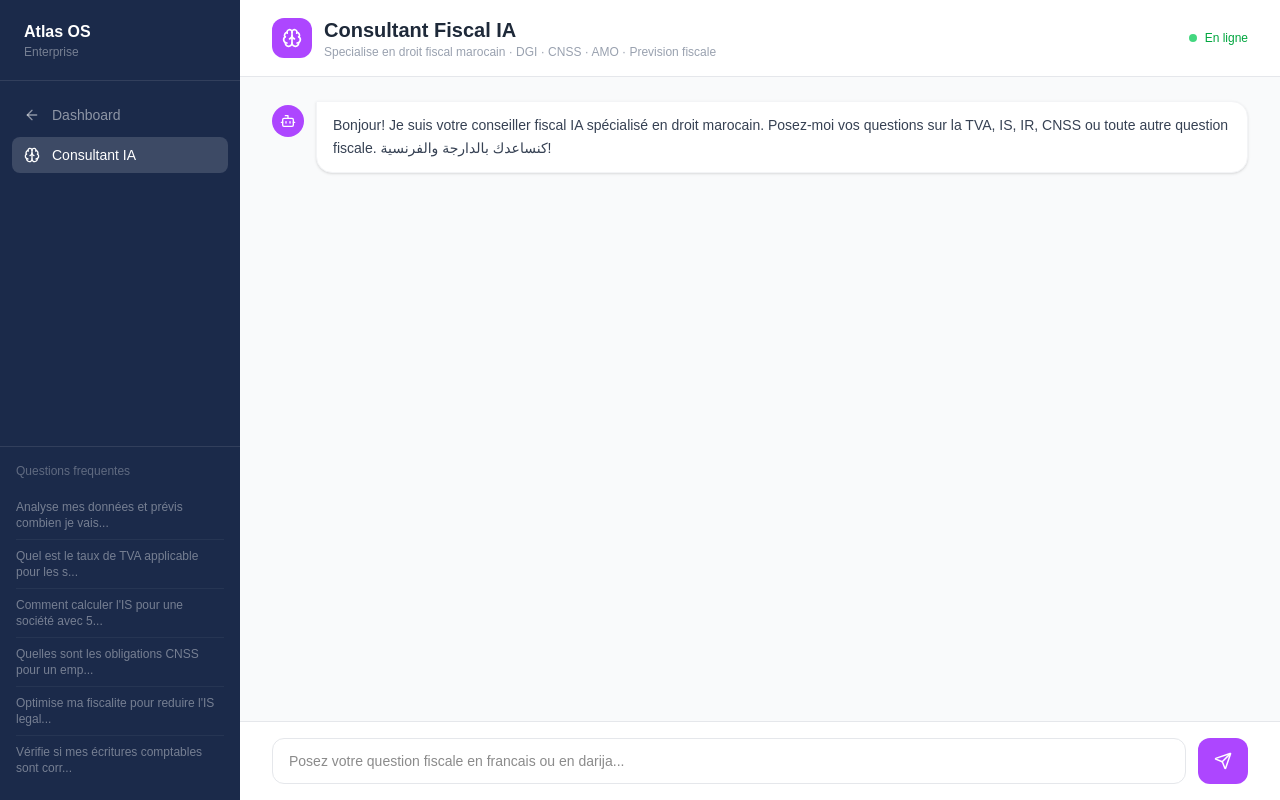
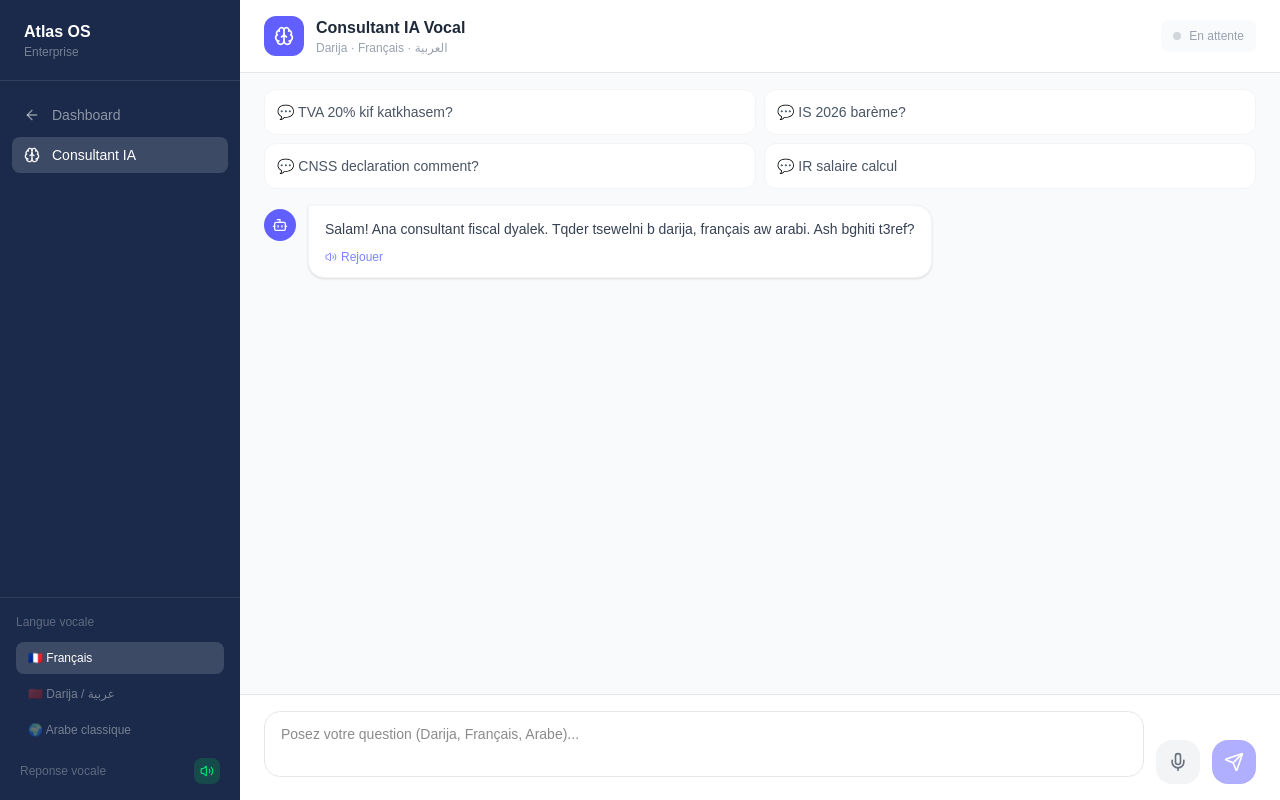
Before and after one commit to marwandevlo/atlas-os, a Next.js app: page /consultant in a window 1280 px wide. Built offline with nearby package versions, Linux system fonts and the light colour scheme.

Commit message:
add vocal consultant with speech recognition

```diff
--- a/app/consultant/page.tsx
+++ b/app/consultant/page.tsx
@@ -1,53 +1,110 @@
 'use client';
-import { useState } from 'react';
+import { useState, useRef, useEffect } from 'react';
 import { useRouter } from 'next/navigation';
-import { ArrowLeft, Brain, Send, User, Bot } from 'lucide-react';
-import ReactMarkdown from 'react-markdown';
+import { ArrowLeft, Brain, Send, Mic, MicOff, Volume2, VolumeX, Bot, User } from 'lucide-react';
 
-type Message = {
-  role: 'user' | 'assistant';
-  content: string;
-};
-
-const suggestions = [
-  'Analyse mes données et prévis combien je vais payer en TVA le mois prochain',
-  'Quel est le taux de TVA applicable pour les services informatiques?',
-  'Comment calculer l\'IS pour une société avec 500 000 MAD de bénéfice?',
-  'Quelles sont les obligations CNSS pour un employé à 8000 MAD?',
-  'Optimise ma fiscalite pour reduire l\'IS legalement',
-  'Vérifie si mes écritures comptables sont correctes',
-];
+type Message = { role: 'user' | 'assistant'; content: string };
 
 export default function ConsultantPage() {
   const router = useRouter();
-  const [messages, setMessages] = useState<Message[]>([
-    { role: 'assistant', content: 'Bonjour! Je suis votre conseiller fiscal IA spécialisé en droit marocain. Posez-moi vos questions sur la TVA, IS, IR, CNSS ou toute autre question fiscale. كنساعدك بالدارجة والفرنسية!' }
-  ]);
+  const [messages, setMessages] = useState<Message[]>([{
+    role: 'assistant',
+    content: 'Salam! Ana consultant fiscal dyalek. Tqder tsewelni b darija, français aw arabi. Ash bghiti t3ref?'
+  }]);
   const [input, setInput] = useState('');
   const [loading, setLoading] = useState(false);
+  const [isListening, setIsListening] = useState(false);
+  const [isSpeaking, setIsSpeaking] = useState(false);
+  const [voiceEnabled, setVoiceEnabled] = useState(true);
+  const [lang, setLang] = useState<'fr-FR' | 'ar-MA' | 'ar-SA'>('fr-FR');
+  const messagesEndRef = useRef<HTMLDivElement>(null);
+  const recognitionRef = useRef<any>(null);
+  const synthRef = useRef<SpeechSynthesisUtterance | null>(null);
+
+  useEffect(() => {
+    messagesEndRef.current?.scrollIntoView({ behavior: 'smooth' });
+  }, [messages]);
+
+  const speak = (text: string) => {
+    if (!voiceEnabled || typeof window === 'undefined') return;
+    window.speechSynthesis.cancel();
+    const clean = text.replace(/[*#_`]/g, '').substring(0, 500);
+    const utt = new SpeechSynthesisUtterance(clean);
+    utt.lang = lang;
+    utt.rate = 0.9;
+    utt.pitch = 1;
+    utt.onstart = () => setIsSpeaking(true);
+    utt.onend = () => setIsSpeaking(false);
+    synthRef.current = utt;
+    window.speechSynthesis.speak(utt);
+  };
+
+  const stopSpeaking = () => {
+    window.speechSynthesis.cancel();
+    setIsSpeaking(false);
+  };
+
+  const startListening = () => {
+    if (typeof window === 'undefined') return;
+    const SpeechRecognition = (window as any).SpeechRecognition || (window as any).webkitSpeechRecognition;
+    if (!SpeechRecognition) {
+      alert('Votre navigateur ne supporte pas la reconnaissance vocale. Utilisez Chrome.');
+      return;
+    }
+    const recognition = new SpeechRecognition();
+    recognition.lang = lang;
+    recognition.continuous = false;
+    recognition.interimResults = false;
+    recognition.onstart = () => setIsListening(true);
+    recognition.onresult = (event: any) => {
+      const transcript = event.results[0][0].transcript;
+      setInput(transcript);
+      setIsListening(false);
+    };
+    recognition.onerror = () => setIsListening(false);
+    recognition.onend = () => setIsListening(false);
+    recognitionRef.current = recognition;
+    recognition.start();
+  };
+
+  const stopListening = () => {
+    recognitionRef.current?.stop();
+    setIsListening(false);
+  };
 
   const sendMessage = async (text?: string) => {
-    const messageText = text || input;
-    if (!messageText.trim()) return;
-
-    const userMessage: Message = { role: 'user', content: messageText };
-    setMessages(prev => [...prev, userMessage]);
+    const msg = text || input;
+    if (!msg.trim() || loading) return;
+    const userMsg: Message = { role: 'user', content: msg };
+    setMessages(prev => [...prev, userMsg]);
     setInput('');
     setLoading(true);
 
     try {
-      const response = await fetch('/api/ai', {
+      const res = await fetch('/api/ai', {
         method: 'POST',
         headers: { 'Content-Type': 'application/json' },
-        body: JSON.stringify({ message: messageText, type: 'consultant' }),
+        body: JSON.stringify({
+          type: 'consultant',
+          message: `${msg}\n\nReponds dans la meme langue que la question. Si c'est en darija marocaine, reponds en darija. Si français, reponds en français. Si arabe, reponds en arabe. Sois concis (max 3 paragraphes).`
+        }),
       });
-      const data = await response.json();
-      setMessages(prev => [...prev, { role: 'assistant', content: data.response || 'Erreur de réponse' }]);
+      const data = await res.json();
+      const response = data.response;
+      setMessages(prev => [...prev, { role: 'assistant', content: response }]);
+      if (voiceEnabled) speak(response);
     } catch {
-      setMessages(prev => [...prev, { role: 'assistant', content: 'Erreur de connexion. Réessayez.' }]);
+      setMessages(prev => [...prev, { role: 'assistant', content: 'Erreur. Reessayez.' }]);
     }
     setLoading(false);
   };
+
+  const suggestions = [
+    'TVA 20% kif katkhasem?',
+    'IS 2026 barème?',
+    'CNSS declaration comment?',
+    'IR salaire calcul',
+  ];
 
   return (
     <div className="flex h-screen bg-gray-50">
@@ -64,84 +121,159 @@ export default function ConsultantPage() {
             <Brain size={16} /> Consultant IA
           </button>
         </nav>
-        <div className="px-4 py-4 border-t border-white/10">
-          <p className="text-white/30 text-xs mb-3">Questions frequentes</p>
-          {suggestions.map((s, i) => (
-            <button key={i} onClick={() => sendMessage(s)} className="w-full text-left text-white/40 hover:text-white/80 text-xs py-2 border-b border-white/5 last:border-0 transition-colors">
-              {s.substring(0, 45)}...
+
+        <div className="px-4 py-4 border-t border-white/10 space-y-3">
+          <p className="text-white/30 text-xs font-medium">Langue vocale</p>
+          <div className="space-y-1">
+            {[
+              { code: 'fr-FR', label: '🇫🇷 Français' },
+              { code: 'ar-MA', label: '🇲🇦 Darija / عربية' },
+              { code: 'ar-SA', label: '🌍 Arabe classique' },
+            ].map(l => (
+              <button key={l.code} onClick={() => setLang(l.code as any)}
+                className={`w-full text-left px-3 py-2 rounded-lg text-xs transition-all ${lang === l.code ? 'bg-white/15 text-white' : 'text-white/40 hover:text-white/70'}`}>
+                {l.label}
+              </button>
+            ))}
+          </div>
+
+          <div className="flex items-center justify-between px-1">
+            <span className="text-white/30 text-xs">Reponse vocale</span>
+            <button onClick={() => { setVoiceEnabled(!voiceEnabled); stopSpeaking(); }}
+              className={`p-1.5 rounded-lg transition-all ${voiceEnabled ? 'bg-green-500/20 text-green-400' : 'bg-white/5 text-white/30'}`}>
+              {voiceEnabled ? <Volume2 size={14} /> : <VolumeX size={14} />}
             </button>
-          ))}
+          </div>
         </div>
       </aside>
 
       <main className="flex-1 flex flex-col overflow-hidden">
-        <header className="bg-white border-b border-gray-200 px-8 py-4">
+        <header className="bg-white border-b border-gray-200 px-6 py-4 flex items-center justify-between shrink-0">
           <div className="flex items-center gap-3">
-            <div className="w-10 h-10 bg-purple-500 rounded-xl flex items-center justify-center">
+            <div className="w-10 h-10 bg-indigo-500 rounded-xl flex items-center justify-center">
               <Brain size={20} className="text-white" />
             </div>
             <div>
-              <h1 className="text-xl font-bold text-gray-800">Consultant Fiscal IA</h1>
-              <p className="text-xs text-gray-400">Specialise en droit fiscal marocain · DGI · CNSS · AMO · Prevision fiscale</p>
+              <h1 className="font-bold text-gray-800">Consultant IA Vocal</h1>
+              <p className="text-xs text-gray-400">Darija · Français · العربية</p>
             </div>
-            <div className="ml-auto flex items-center gap-2">
-              <div className="w-2 h-2 bg-green-500 rounded-full animate-pulse"></div>
-              <span className="text-xs text-green-600 font-medium">En ligne</span>
+          </div>
+          <div className="flex items-center gap-2">
+            {isSpeaking && (
+              <button onClick={stopSpeaking} className="flex items-center gap-2 px-3 py-2 bg-red-50 text-red-500 rounded-lg text-sm hover:bg-red-100">
+                <VolumeX size={16} /> Arreter
+              </button>
+            )}
+            <div className={`flex items-center gap-2 px-3 py-2 rounded-lg text-xs ${isSpeaking ? 'bg-green-50 text-green-600' : 'bg-gray-50 text-gray-400'}`}>
+              <div className={`w-2 h-2 rounded-full ${isSpeaking ? 'bg-green-500 animate-pulse' : 'bg-gray-300'}`}></div>
+              {isSpeaking ? 'En train de parler...' : 'En attente'}
             </div>
           </div>
         </header>
 
-        <div className="flex-1 overflow-y-auto px-8 py-6 space-y-4">
+        <div className="flex-1 overflow-y-auto px-6 py-4 space-y-4">
+          {messages.length === 1 && (
+            <div className="grid grid-cols-2 gap-2 mb-4">
+              {suggestions.map((s, i) => (
+                <button key={i} onClick={() => sendMessage(s)}
+                  className="text-left p-3 bg-white rounded-xl border border-gray-100 hover:border-indigo-200 hover:shadow-sm text-sm text-gray-600 transition-all">
+                  💬 {s}
+                </button>
+              ))}
+            </div>
+          )}
+
           {messages.map((m, i) => (
             <div key={i} className={`flex gap-3 ${m.role === 'user' ? 'justify-end' : 'justify-start'}`}>
               {m.role === 'assistant' && (
-                <div className="w-8 h-8 bg-purple-500 rounded-full flex items-center justify-center shrink-0 mt-1">
+                <div className="w-8 h-8 bg-indigo-500 rounded-full flex items-center justify-center shrink-0 mt-1">
                   <Bot size={16} className="text-white" />
                 </div>
               )}
-              <div className={`max-w-2xl px-4 py-3 rounded-2xl text-sm leading-relaxed prose prose-sm max-w-none ${
+              <div className={`max-w-2xl px-4 py-3 rounded-2xl text-sm leading-relaxed whitespace-pre-line ${
                 m.role === 'user'
                   ? 'bg-[#1B2A4A] text-white rounded-tr-none'
                   : 'bg-white text-gray-700 shadow-sm border border-gray-100 rounded-tl-none'
               }`}>
-                <ReactMarkdown>{m.content}</ReactMarkdown>
+                {m.content}
+                {m.role === 'assistant' && voiceEnabled && (
+                  <button onClick={() => speak(m.content)} className="mt-2 flex items-center gap-1 text-xs text-indigo-400 hover:text-indigo-600">
+                    <Volume2 size={12} /> Rejouer
+                  </button>
+                )}
               </div>
               {m.role === 'user' && (
-                <div className="w-8 h-8 bg-[#1B2A4A] rounded-full flex items-center justify-center shrink-0 mt-1">
-                  <User size={16} className="text-white" />
+                <div className="w-8 h-8 bg-gray-200 rounded-full flex items-center justify-center shrink-0 mt-1">
+                  <User size={16} className="text-gray-600" />
                 </div>
               )}
             </div>
           ))}
+
           {loading && (
             <div className="flex gap-3">
-              <div className="w-8 h-8 bg-purple-500 rounded-full flex items-center justify-center shrink-0">
+              <div className="w-8 h-8 bg-indigo-500 rounded-full flex items-center justify-center shrink-0">
                 <Bot size={16} className="text-white" />
               </div>
-              <div className="bg-white px-4 py-3 rounded-2xl rounded-tl-none shadow-sm border border-gray-100">
-                <div className="flex gap-1">
-                  <div className="w-2 h-2 bg-gray-300 rounded-full animate-bounce"></div>
-                  <div className="w-2 h-2 bg-gray-300 rounded-full animate-bounce" style={{animationDelay: '0.1s'}}></div>
-                  <div className="w-2 h-2 bg-gray-300 rounded-full animate-bounce" style={{animationDelay: '0.2s'}}></div>
+              <div className="bg-white px-4 py-3 rounded-2xl shadow-sm border border-gray-100">
+                <div className="flex gap-1 items-center">
+                  <div className="w-2 h-2 bg-indigo-300 rounded-full animate-bounce"></div>
+                  <div className="w-2 h-2 bg-indigo-300 rounded-full animate-bounce" style={{animationDelay:'0.15s'}}></div>
+                  <div className="w-2 h-2 bg-indigo-300 rounded-full animate-bounce" style={{animationDelay:'0.3s'}}></div>
                 </div>
               </div>
             </div>
           )}
+          <div ref={messagesEndRef} />
         </div>
 
-        <div className="bg-white border-t border-gray-200 px-8 py-4">
-          <div className="flex gap-3">
-            <input
-              value={input}
-              onChange={e => setInput(e.target.value)}
-              onKeyDown={e => e.key === 'Enter' && sendMessage()}
-              placeholder="Posez votre question fiscale en francais ou en darija..."
-              className="flex-1 px-4 py-3 text-sm border border-gray-200 rounded-xl focus:outline-none focus:border-purple-400 focus:ring-1 focus:ring-purple-400"
-            />
-            <button onClick={() => sendMessage()} disabled={loading} className="px-4 py-3 bg-purple-500 text-white rounded-xl hover:bg-purple-600 transition-colors disabled:opacity-50">
-              <Send size={18} />
+        <div className="bg-white border-t border-gray-200 px-6 py-4">
+          <div className="flex gap-3 items-end">
+            <div className="flex-1 relative">
+              <textarea
+                value={input}
+                onChange={e => setInput(e.target.value)}
+                onKeyDown={e => { if (e.key === 'Enter' && !e.shiftKey) { e.preventDefault(); sendMessage(); } }}
+                placeholder={isListening ? '🎤 En train d\'ecouter...' : 'Posez votre question (Darija, Français, Arabe)...'}
+                rows={2}
+                className={`w-full px-4 py-3 text-sm border rounded-2xl focus:outline-none resize-none transition-all ${
+                  isListening ? 'border-red-300 bg-red-50' : 'border-gray-200 focus:border-indigo-400'
+                }`}
+              />
+            </div>
+
+            <button
+              onClick={isListening ? stopListening : startListening}
+              className={`p-3 rounded-2xl transition-all shrink-0 ${
+                isListening
+                  ? 'bg-red-500 text-white animate-pulse shadow-lg shadow-red-200'
+                  : 'bg-gray-100 text-gray-500 hover:bg-indigo-100 hover:text-indigo-600'
+              }`}
+              title={isListening ? 'Arreter' : 'Parler'}
+            >
+              {isListening ? <MicOff size={20} /> : <Mic size={20} />}
+            </button>
+
+            <button
+              onClick={() => sendMessage()}
+              disabled={loading || !input.trim()}
+              className="p-3 bg-indigo-500 text-white rounded-2xl hover:bg-indigo-600 disabled:opacity-50 shrink-0"
+            >
+              <Send size={20} />
             </button>
           </div>
+
+          {isListening && (
+            <div className="mt-2 flex items-center gap-2 text-red-500 text-xs">
+              <div className="flex gap-0.5">
+                {[1,2,3,4,5].map(i => (
+                  <div key={i} className="w-1 bg-red-400 rounded-full animate-bounce"
+                    style={{height: `${8 + i * 3}px`, animationDelay: `${i * 0.1}s`}}></div>
+                ))}
+              </div>
+              Ecoute en cours... Parlez maintenant
+            </div>
+          )}
         </div>
       </main>
     </div>
```
